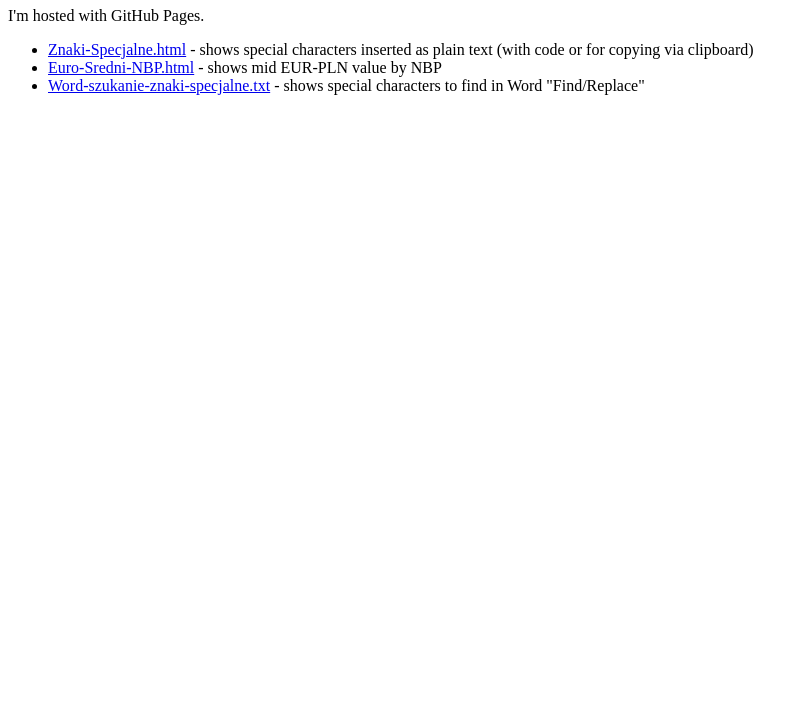
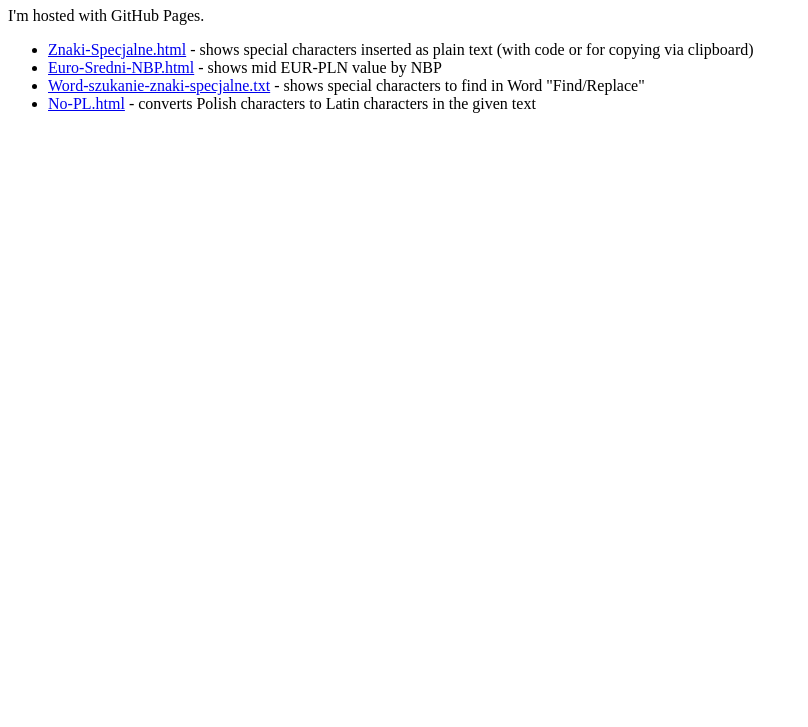
Before and after one commit to macbeebas/appki, a plain HTML site: page index.html in a window 1280 px wide. Shown: the part 73-800 px from the top of the page, without its empty margins (0-808 px from the left). Drawn offline with Linux system fonts and the light colour scheme.

Commit message:
Update title (after add No-PL.html)

```diff
--- a/index.html
+++ b/index.html
@@ -12,6 +12,7 @@
         <li><a href="https://macbeebas.github.io/appki/Znaki-Specjalne.html">Znaki-Specjalne.html</a> - shows special characters inserted as plain text (with code or for copying via clipboard)</li>
         <li><a href="https://macbeebas.github.io/appki/Euro-Sredni-NBP.html">Euro-Sredni-NBP.html</a> - shows mid EUR-PLN value by NBP</li>
         <li><a href="https://macbeebas.github.io/appki/Word-szukanie-znaki-specjalne.txt">Word-szukanie-znaki-specjalne.txt</a> - shows special characters to find in Word "Find/Replace"</li>
+        <li><a href="https://macbeebas.github.io/appki/No-PL.html">No-PL.html</a> - converts Polish characters to Latin characters in the given text</li>
     </ul>
 </body>
 </html>
```
